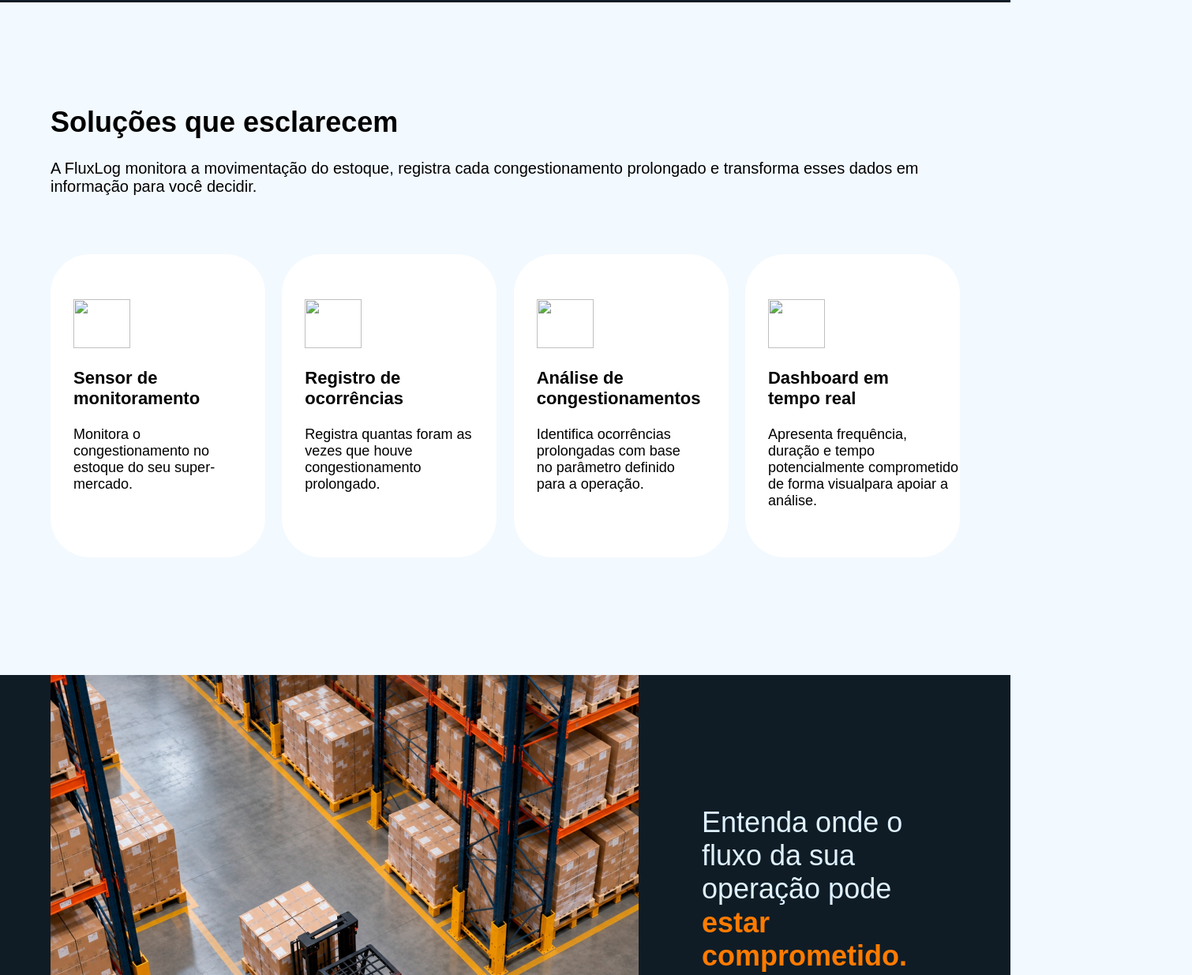
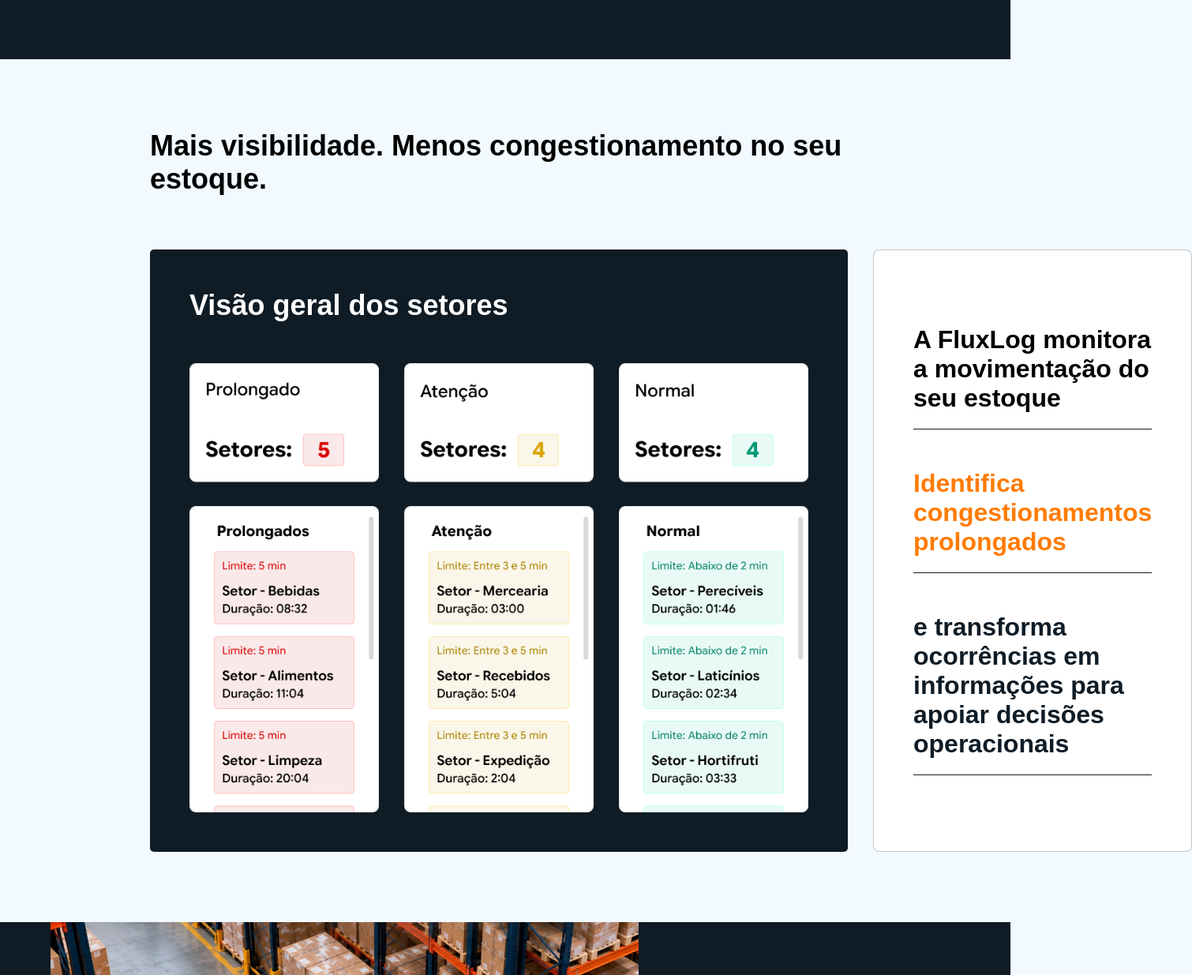
Before and after one commit to Flux-Log/flux-log, a website: page colaboradores/henrique-firmino/institucional/index.html in a window 1280 px wide. Shown: the part 1856-3091 px from the top of the page at 79% size, 1510 px wide, since content can reach past the window. Drawn offline with Linux system fonts and the light colour scheme; files whose address does not match are found by name; a web font is replaced by a local one.

Commit message:
fix: estilização da seção de especificação da dashboard

```diff
--- a/colaboradores/henrique-firmino/institucional/index.html
+++ b/colaboradores/henrique-firmino/institucional/index.html
@@ -36,7 +36,8 @@
             <div class="hero-text">
                 <span class="hero-title">Descubra onde o seu <br>estoque trava</span>
                 <span class="orange-bold">e quanto isso custa.</span>
-                <span class="paragraph-hero">A FluxLog registra cada congestionamento e mostra no dashboard quanto <br> tempo da
+                <span class="paragraph-hero">A FluxLog registra cada congestionamento e mostra no dashboard quanto <br>
+                    tempo da
                     operação ele compromete e quanto isso pode custar.</span>
             </div>
 
@@ -60,54 +61,46 @@
                 <input class="input2" type="text" placeholder="Insira o total em quilos">
                 <label for="" class="label3">Lorem ipsum:</label>
                 <input class="input3" type="text" placeholder="Insira o KG por m²">
-                <button class="botao-calcular">Calcular</button>
+                <button class="button-calculate">Calcular</button>
             </div>
 
             <div class="calculator-result">
                 <h1 class="title-result">Resultado:</h1>
                 <div id="div_msg" class="result-wrapper">
                     <p class="result-phrase1">Resultado da calculadora aqui</p>
-                    <p class="result-phrase2">Preencha os dados para visualizar <br>o impacto estimado na sua produção</p>
+                    <p class="result-phrase2">Preencha os dados para visualizar <br>o impacto estimado na sua produção
+                    </p>
                 </div>
             </div>
         </div>
     </div>
-    <div class="terceira-parte">
+    <div class="dash-specification">
+        <h1 class="dash-specification-title">Mais visibilidade. Menos congestionamento no seu estoque.</h1>
+        <div class="dash-cards-and-solution">
+            <div class="dash-cards-title">
+                <span>Visão geral dos setores</span>
+                <div class="dash-cards">
+                    <img class="dash-card" src="./assets/Group 18.png" alt="">
 
-        <h1 class="titulo-terceira-parte">Soluções que esclarecem</h1>
+                    <img class="dash-card" src="./assets/Group 20.png" alt="">
 
-        <p class="texto-terceira-parte">A FluxLog monitora a movimentação do estoque, registra cada congestionamento
-            prolongado e transforma esses dados em informação para você decidir.</p>
-
-        <div class="cards-terceira-parte">
-
-            <div class="card1">
-                <img class="imagemParte3-1" src="Imagens/imagemParte3-1.png">
-                <h1 class="titulo-cad1">Sensor de monitoramento</h1>
-                <p class="texto-card1">Monitora o <br> congestionamento no <br> estoque do seu super-<br>mercado.</p>
+                    <img class="dash-card" src="./assets/Group 22.png" alt="">
+                </div>
             </div>
 
-            <div class="card2">
-                <img class="imagemParte3-2" src="Imagens/imagemParte3-2.png">
-                <h1 class="titulo-cad2">Registro de ocorrências</h1>
-                <p class="texto-card2">Registra quantas foram as <br> vezes que houve<br> congestionamento <br>
-                    prolongado.</p>
+            <div class="dash-solution-text">
+                <span class="solution-text-1">
+                    A FluxLog monitora a movimentação do seu estoque
+                </span>
+                <span class="solution-text-2">
+                    Identifica
+                    congestionamentos
+                    prolongados
+                </span>
+                <span class="solution-text-3">
+                    e transforma ocorrências em informações para apoiar decisões operacionais
+                </span>
             </div>
-
-            <div class="card3">
-                <img class="imagemParte3-3" src="Imagens/imagemParte3-3.png">
-                <h1 class="titulo-cad3">Análise de congestionamentos</h1>
-                <p class="texto-card3">Identifica ocorrências prolongadas com base <br> no parâmetro definido <br> para
-                    a operação.</p>
-            </div>
-
-            <div class="card4">
-                <img class="imagemParte3-4" src="Imagens/imagemParte3-4.png">
-                <h1 class="titulo-cad4">Dashboard em <br> tempo real</h1>
-                <p class="texto-card4">Apresenta frequência, duração e tempo potencialmente comprometido de forma
-                    visualpara apoiar a análise.</p>
-            </div>
-
         </div>
     </div>
     <div class="quarta-parte">
--- a/colaboradores/henrique-firmino/institucional/style.css
+++ b/colaboradores/henrique-firmino/institucional/style.css
@@ -242,22 +242,27 @@ label {
     margin-top: -5px;
 }
 
-.botao-calcular {
+.button-calculate {
     width: 100%;
     max-width: 510px;
     height: 55px;
     background-color: #FF7B00;
     color: white;
-    font-size: 25px;
+    font-size: 20px;
     border: none;
     border-radius: 5px;
     margin-top: 64px;
+    cursor: pointer;
+}
+
+.button-calculate:hover {
+    background-color: #b75600;
 }
 
 .calculator-content {
     display: flex;
     align-items: center;
-    gap: 100px;
+    gap: 300px;
 }
 
 .calculator-inputs {
@@ -302,122 +307,94 @@ label {
     font-weight: 50;
 }
 
-.terceira-parte {
-    height: 852px;
+.dash-specification {
+    display: flex;
+    flex-direction: column;
     background-color: #F2F9FF;
+    padding: 89px 190px;
+
 }
 
-.titulo-terceira-parte {
-    width: 90%;
-    max-width: 1432px;
-    margin-left: auto;
-    margin-right: auto;
-    padding-top: 131px;
+.dash-specification-title {
+    align-self: start;
     font-size: 36px;
     font-weight: 700;
+    margin-bottom: 16px;
 }
 
-.texto-terceira-parte {
-    width: 90%;
-    max-width: 1432px;
-    margin-left: auto;
-    margin-right: auto;
-    margin-top: 26px;
-    font-size: 20px;
+.dash-cards-and-solution {
+    display: flex;
+    gap: 32px;
+    margin-top: 52px;
+
 }
+
+.dash-solution-text {
+    background-color: white;
+    border: 1px solid #0f1c263d;
+    border-radius: 8px;
+    display: flex;
+    flex-direction: column;
+    justify-content: center;
+    gap: 50px;
+    padding: 50px;
+}
+
+.solution-text-1 {
+    font-size: 32px;
+    font-weight: bold;
+    padding: 0px 0px 20px 0px;
+    border-bottom: 1px solid #0F1C26;
+}
+
+.solution-text-2 {
+    font-size: 32px;
+    color: #FF7B00;
+    font-weight: bold;
+    padding: 0px 0px 20px 0px;
+    border-bottom: 1px solid #0F1C26;
+}
+
+.solution-text-3 {
+    font-size: 32px;
+    color: #0F1C26;
+    font-weight: bold;
+    padding: 0px 0px 20px 0px;
+    border-bottom: 1px solid #0F1C26;
+}
+
+
 
 .cards-terceira-parte {
     display: flex;
-    justify-content: space-between;
-    width: 90%;
-    max-width: 1432px;
-    margin: auto;
 }
 
-.card1 {
-    width: 272px;
-    background-color: white;
-    margin-top: 74px;
-    border-radius: 50px;
-    height: 384px;
+.dash-cards {
+    border-radius: 5px;
+    margin-top: 52px;
+    display: flex;
+    gap: 32px;
 }
 
-.card2 {
-    width: 272px;
-    background-color: white;
-    margin-top: 74px;
-    border-radius: 50px;
-    height: 384px;
+.dash-cards-title {
+    background-color: #0F1C26;
+    border-radius: 5px;
+    display: flex;
+    flex-direction: column;
+    padding: 50px;
 }
 
-.card3 {
-    width: 272px;
-    background-color: white;
-    margin-top: 74px;
-    border-radius: 50px;
-    height: 384px;
+.dash-cards-title span {
+    font-size: 36px;
+    color: white;
+    font-weight: bold;
+    align-self: start;
 }
 
-.card4 {
-    width: 272px;
-    background-color: white;
-    margin-top: 74px;
-    border-radius: 50px;
-    height: 384px;
+.dash-card {
+    width: 240px;
 }
 
-.titulo-cad1 {
-    font-size: 22px;
-    font-weight: 700;
-    margin-left: 29px;
-    margin-top: 21px;
-}
-
-.titulo-cad2 {
-    font-size: 22px;
-    font-weight: 700;
-    margin-left: 29px;
-    margin-top: 21px;
-}
-
-.titulo-cad3 {
-    font-size: 22px;
-    font-weight: 700;
-    margin-left: 29px;
-    margin-top: 21px;
-}
-
-.titulo-cad4 {
-    font-size: 22px;
-    font-weight: 700;
-    margin-left: 29px;
-    margin-top: 21px;
-}
-
-.texto-card1 {
-    font-size: 18px;
-    margin-left: 29px;
-    margin-top: 22px;
-
-}
-
-.texto-card2 {
-    font-size: 18px;
-    margin-left: 29px;
-    margin-top: 22px;
-}
-
-.texto-card3 {
-    font-size: 18px;
-    margin-left: 29px;
-    margin-top: 22px;
-}
-
-.texto-card4 {
-    font-size: 18px;
-    margin-left: 29px;
-    margin-top: 22px;
-}
 
 .imagemParte3-1 {
     width: 72px;
```
Also changed, not shown: colaboradores/henrique-firmino/institucional/assets/Group 18.png (added), colaboradores/henrique-firmino/institucional/assets/Group 20.png (added), colaboradores/henrique-firmino/institucional/assets/Group 22.png (added).
